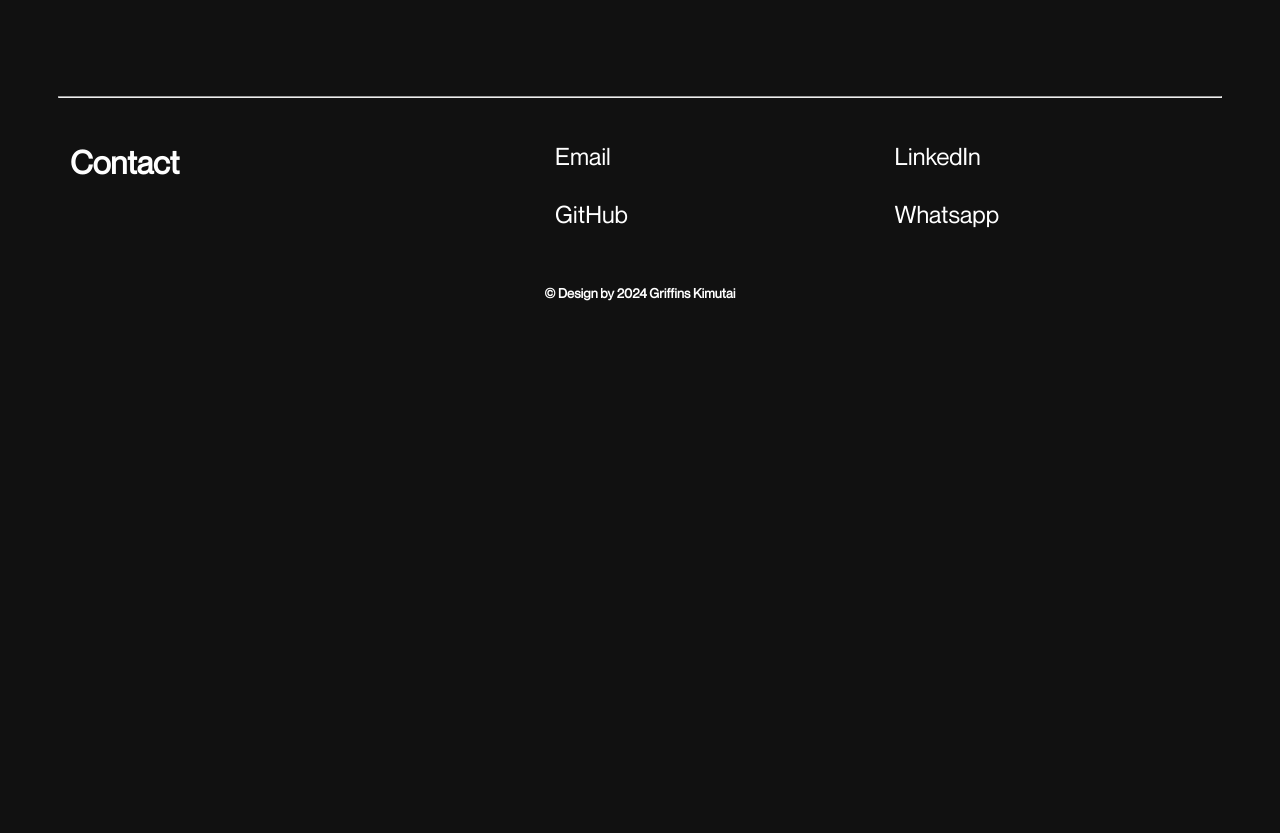
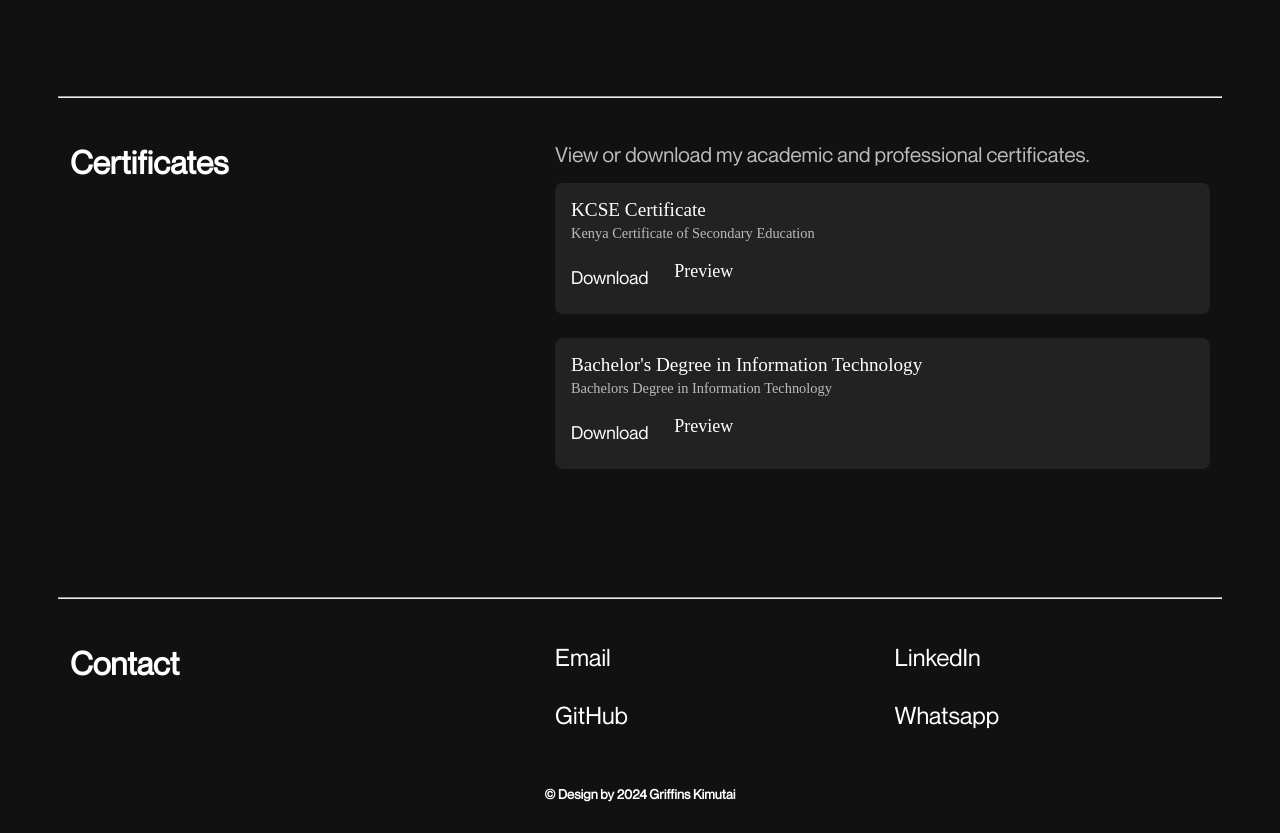
Before and after one commit to kymgriffins/online, a React (Create React App) app: page / in a window 1280 px wide. Shown: the part 5380-6213 px from the top of the page. Before the commit the page ends 5712 px from the top, so only its background shows below. Built offline with nearby package versions, Linux system fonts and the light colour scheme.

Commit message:
Add KCSE and Bachelors Degree certificates section

```diff
--- a/src/App.js
+++ b/src/App.js
@@ -4,6 +4,7 @@ import './styles/bootstrap-grid.css';
 import Intro from './sections/Intro'
 import Projects from './sections/Projects'
 import Resume from './sections/Resume'
+import Certificates from './sections/Certificates'
 import Contact from './sections/Contact'
 
 import CopyrightLabel from './components/CopyrightLabel'
@@ -29,6 +30,8 @@ function App() {
 
         <Resume />
 
+        <Certificates />
+
         <Contact />
 
         <CopyrightLabel />
--- /dev/null
+++ b/src/sections/Certificates.js
@@ -0,0 +1,89 @@
+import { useState } from 'react';
+
+import Section from '../components/Section';
+import ReactGA from 'react-ga4';
+
+const certificates = [
+  {
+    id: 'kcse',
+    label: 'KCSE Certificate',
+    file: '/KCSE.pdf',
+    downloadName: 'KCSE.pdf',
+    description: 'Kenya Certificate of Secondary Education',
+  },
+  {
+    id: 'bachelors',
+    label: 'Bachelor\'s Degree in Information Technology',
+    file: '/Bachelors_Degree_Information_technology.pdf',
+    downloadName: 'Bachelors_Degree_Information_technology.pdf',
+    description: 'Bachelors Degree in Information Technology',
+  },
+];
+
+function Certificates() {
+  const [expanded, setExpanded] = useState(null);
+
+  const handleDownload = (cert) => {
+    ReactGA.event("select_content", {
+      content_type: 'Certificate',
+      content_id: `${cert.id} Download`,
+    });
+  };
+
+  return (
+    <Section title={"Certificates"} id={"Certificates"}>
+      <div className='certificates-section'>
+        <p className='subtitle text-secondary mb-3'>
+          View or download my academic and professional certificates.
+        </p>
+
+        {certificates.map((cert) => (
+          <div key={cert.id} className='certificate-entry mb-4'>
+            <div className='certificate-header'>
+              <span className='certificate-label'>{cert.label}</span>
+              <span className='text-secondary certificate-desc'>{cert.description}</span>
+            </div>
+
+            <div className='certificate-actions'>
+              <a
+                href={cert.file}
+                download={cert.downloadName}
+                className='link text-large'
+                onClick={() => handleDownload(cert)}
+              >
+                <i className="bi bi-download"></i> Download
+              </a>
+
+              <span
+                className={`link text-large ms-3 cursor-pointer ${expanded === cert.id ? 'active' : ''}`}
+                onClick={() => setExpanded(expanded === cert.id ? null : cert.id)}
+                role="button"
+                tabIndex={0}
+                onKeyDown={(e) => { if (e.key === 'Enter') setExpanded(expanded === cert.id ? null : cert.id); }}
+              >
+                <i className={`bi ${expanded === cert.id ? 'bi-chevron-up' : 'bi-eye'}`}></i>
+                {expanded === cert.id ? ' Hide' : ' Preview'}
+              </span>
+            </div>
+
+            {expanded === cert.id && (
+              <div className='certificate-preview mt-2'>
+                <iframe
+                  src={cert.file}
+                  title={cert.label}
+                  width='100%'
+                  height='500px'
+                  style={{ border: '1px solid var(--primary-dark-hover)', borderRadius: '0.3rem' }}
+                >
+                  This browser does not support PDF viewing. Please download the PDF.
+                </iframe>
+              </div>
+            )}
+          </div>
+        ))}
+      </div>
+    </Section>
+  );
+}
+
+export default Certificates;
--- a/src/styles/App.css
+++ b/src/styles/App.css
@@ -572,3 +572,52 @@ figure {
     height: 450px;
   }
 }
+
+.certificates-section {
+  padding: 0.5rem 0;
+}
+
+.certificate-entry {
+  padding: 1rem;
+  background: var(--primary-dark-hover);
+  border-radius: 0.5rem;
+}
+
+.certificate-header {
+  display: flex;
+  flex-direction: column;
+  gap: 0.25rem;
+  margin-bottom: 0.75rem;
+}
+
+.certificate-label {
+  font-size: 1.2rem;
+  font-weight: 500;
+  color: var(--accent);
+}
+
+.certificate-desc {
+  font-size: 0.9rem;
+}
+
+.certificate-actions {
+  display: flex;
+  align-items: center;
+}
+
+.certificate-preview {
+  background: var(--primary-dark);
+  padding: 0.5rem;
+  border-radius: 0.3rem;
+  animation: fadeIn 0.3s ease-in-out;
+}
+
+.certificate-preview iframe {
+  background: #fff;
+}
+
+@media (max-width: 768px) {
+  .certificate-preview iframe {
+    height: 350px;
+  }
+}
```
Also changed, not shown: 2 other files (tests, documents, lock files or other folders).
